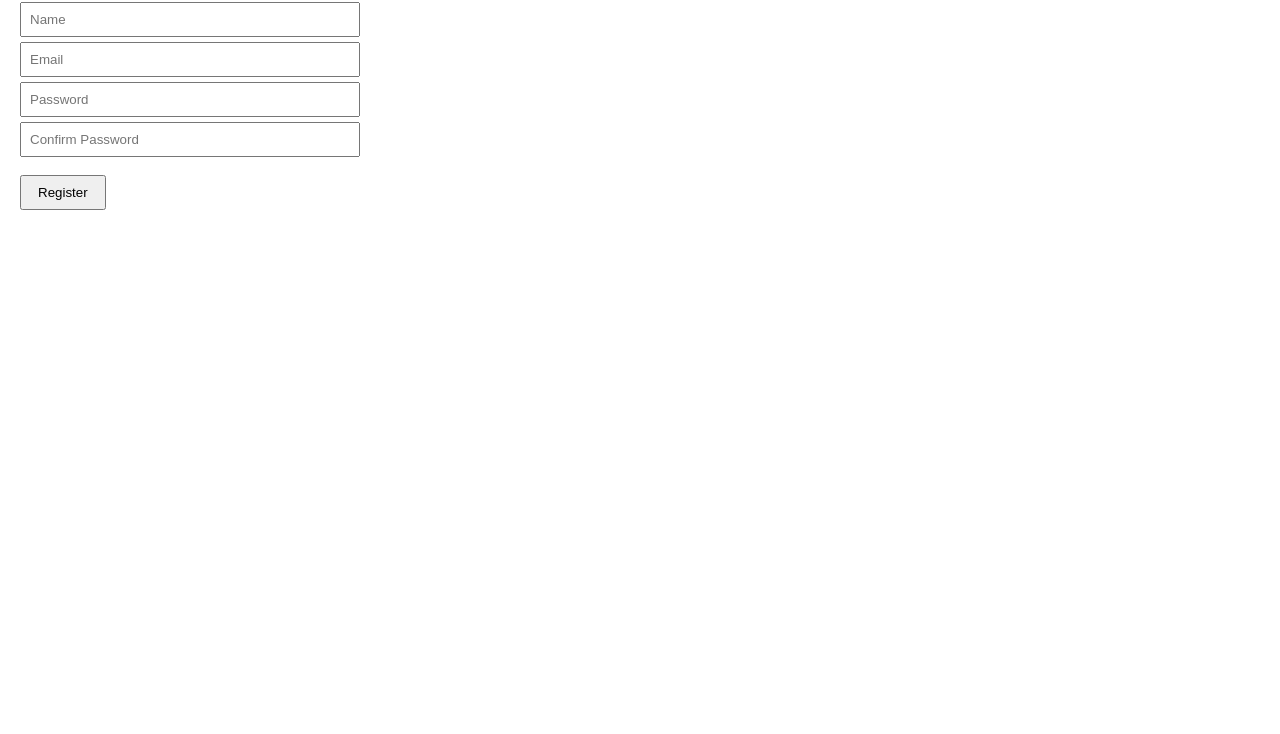
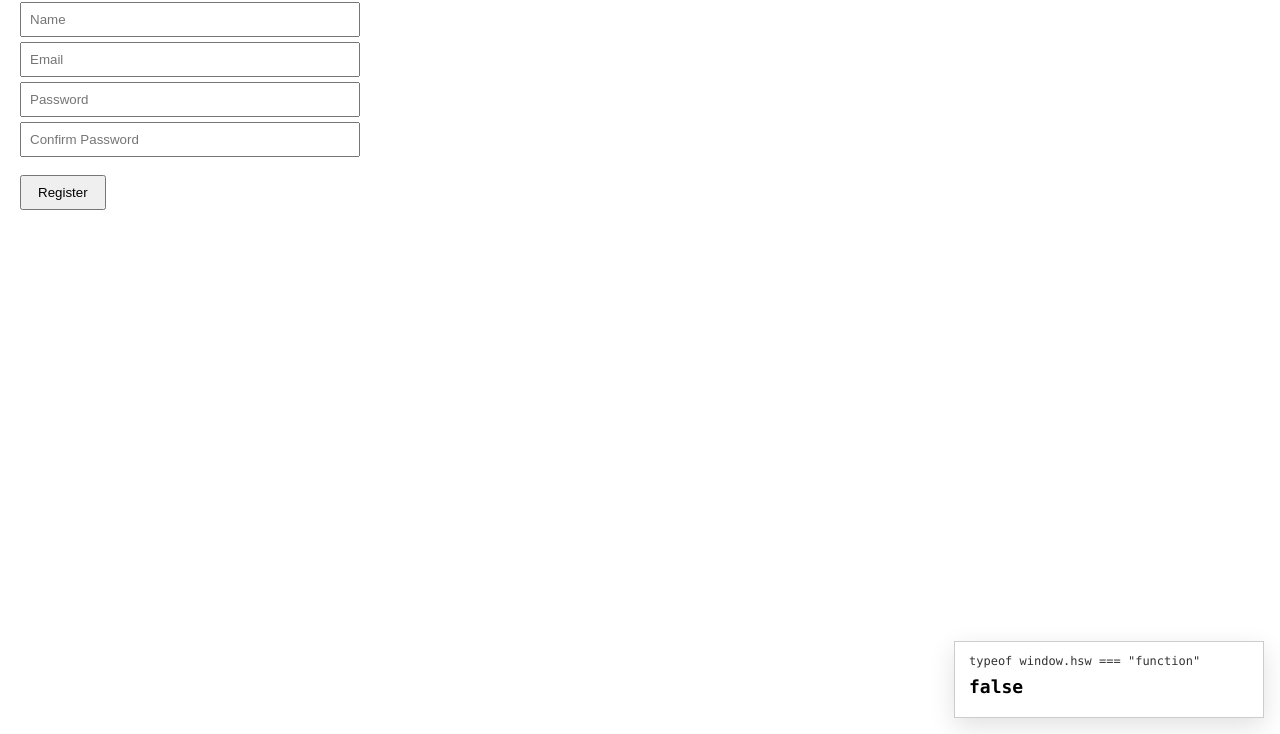
Before and after one commit to rahulkumargmu/hcaptcha-captcha-demo2-webpage, a website: page hcaptcha-captcha-demo-webpage/public/index.html in a window 1280 px wide. Shown: the part 66-800 px from the top of the page. Drawn offline with Linux system fonts and the light colour scheme.

Commit message:
Update hCaptcha sitekey

```diff
--- a/hcaptcha-captcha-demo-webpage/public/index.html
+++ b/hcaptcha-captcha-demo-webpage/public/index.html
@@ -13,6 +13,28 @@
     input { display: block; width: 100%; padding: 8px; margin: 5px 0; }
     button { padding: 8px 16px; margin-top: 8px; }
     .h-captcha { margin: 10px 0; }
+    #hswDialog {
+      position: fixed;
+      right: 16px;
+      bottom: 16px;
+      width: 280px;
+      padding: 12px 14px;
+      background: #fff;
+      border: 1px solid #ccc;
+      box-shadow: 0 8px 24px rgba(0, 0, 0, 0.12);
+      font-family: ui-monospace, SFMono-Regular, Menlo, Consolas, monospace;
+      font-size: 12px;
+      z-index: 20;
+    }
+    #hswDialog .cmd { margin: 0 0 8px; color: #333; }
+    #hswDialog .result { margin: 0; font-size: 18px; font-weight: 700; }
+    #hswDialog .note {
+      margin: 8px 0 0;
+      color: #555;
+      font-family: Arial, sans-serif;
+      font-size: 12px;
+      line-height: 1.4;
+    }
   </style>
 </head>
 <body>
@@ -23,10 +45,9 @@
     <input type="password" id="registerPassword" name="password" placeholder="Password" required />
     <input type="password" id="registerConfirmPassword" name="confirmPassword" placeholder="Confirm Password" required />
 
-    <!-- Replace 123456789 with your hCaptcha site key -->
     <div id="hcaptcha-widget"
          class="h-captcha"
-         data-sitekey="123456789"
+         data-sitekey="6172ee94-3222-44aa-8d2e-89481c3a6cd4"
          data-size="invisible"
          data-callback="onHcaptchaSuccess"
          data-error-callback="onHcaptchaError"
@@ -35,6 +56,12 @@
     <button type="submit">Register</button>
   </form>
 
+  <aside id="hswDialog" role="dialog" aria-label="hsw check">
+    <p class="cmd">typeof window.hsw === "function"</p>
+    <p id="hswResult" class="result">…</p>
+    <p id="hswNote" class="note"></p>
+  </aside>
+
   <script src="register.js"></script>
 </body>
 </html>
--- a/hcaptcha-captcha-demo-webpage/public/register.js
+++ b/hcaptcha-captcha-demo-webpage/public/register.js
@@ -65,12 +65,34 @@
     pendingFormData = null;
   };
 
+  // Same check as the DevTools command: typeof window.hsw === "function"
+  function updateHswDialog() {
+    const resultEl = document.getElementById('hswResult');
+    const noteEl = document.getElementById('hswNote');
+    if (!resultEl || !noteEl) return;
+
+    const value = typeof window.hsw === 'function';
+    resultEl.textContent = String(value);
+
+    const hcaptchaFrame = [...document.querySelectorAll('iframe')].some((frame) =>
+      (frame.src || '').includes('hcaptcha.html')
+    );
+
+    noteEl.textContent = hcaptchaFrame
+      ? 'DevTools showed true with the console set to hcaptcha.html. This box reads the page window, and that frame stays separate.'
+      : '';
+  }
+
   // hCaptcha calls this once the SDK is ready
   window.onHcaptchaLoad = () => {
     widgetId = hcaptcha.render('hcaptcha-widget');
+    updateHswDialog();
   };
 
   document.addEventListener('DOMContentLoaded', () => {
+    updateHswDialog();
+    setInterval(updateHswDialog, 1000);
+
     const form = document.getElementById('registerForm');
     form.addEventListener('submit', (e) => {
       e.preventDefault();
```
Also changed, not shown: hcaptcha-captcha-demo-webpage/docs/index.html (+1 -1 lines), 1 other file.
